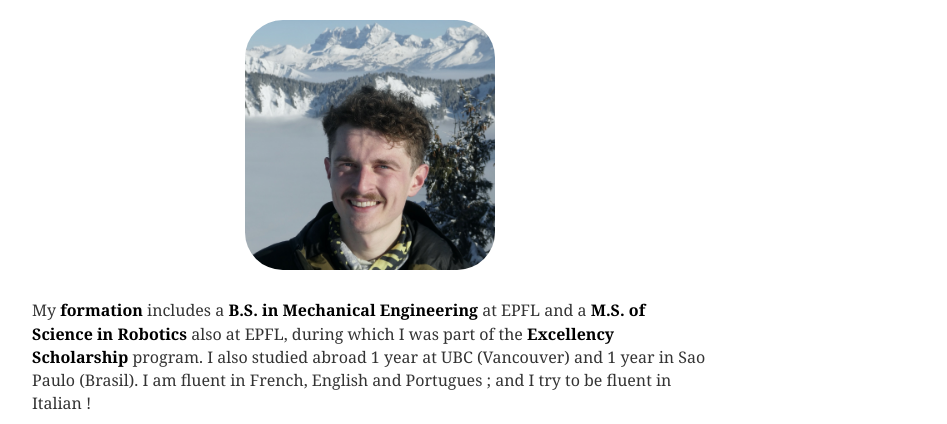
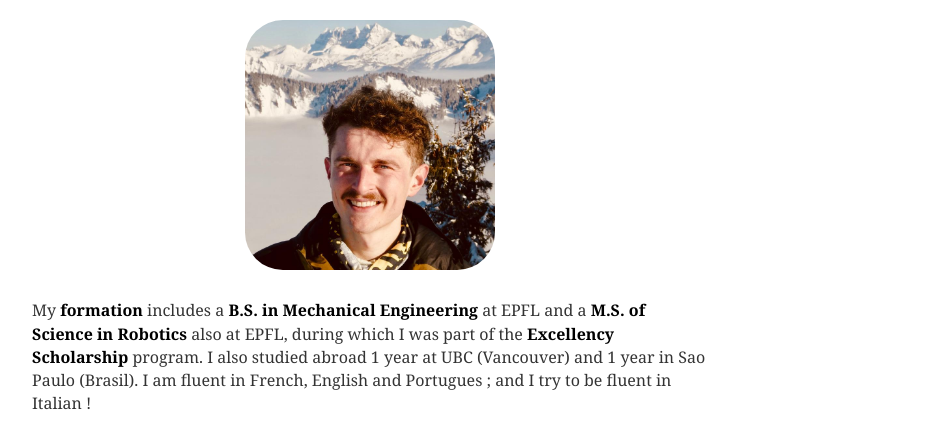
Before and after one commit to arthurBricq/personal-site, a Gatsby site: page / in a window 1280 px wide. Shown: the part 376-800 px from the top of the page, without its empty margins (158-1105 px from the left). Built offline with nearby package versions, Linux system fonts and the light colour scheme; Gatsby itself is replaced by a stand-in of ours.

Commit message:
new picture

```diff
--- a/src/pages/index.js
+++ b/src/pages/index.js
@@ -47,7 +47,7 @@ export default function Home({data}) {
 
 export const query = graphql`
   query {
-    imageOne: file(relativePath: { eq: "images/self2.jpeg" }) {
+    imageOne: file(relativePath: { eq: "images/self3.jpeg" }) {
       childImageSharp {
         # Specify the image processing specifications right in the query.
         # Makes it trivial to update as your page's design changes.
```
Also changed, not shown: src/images/self3.jpeg (added).
